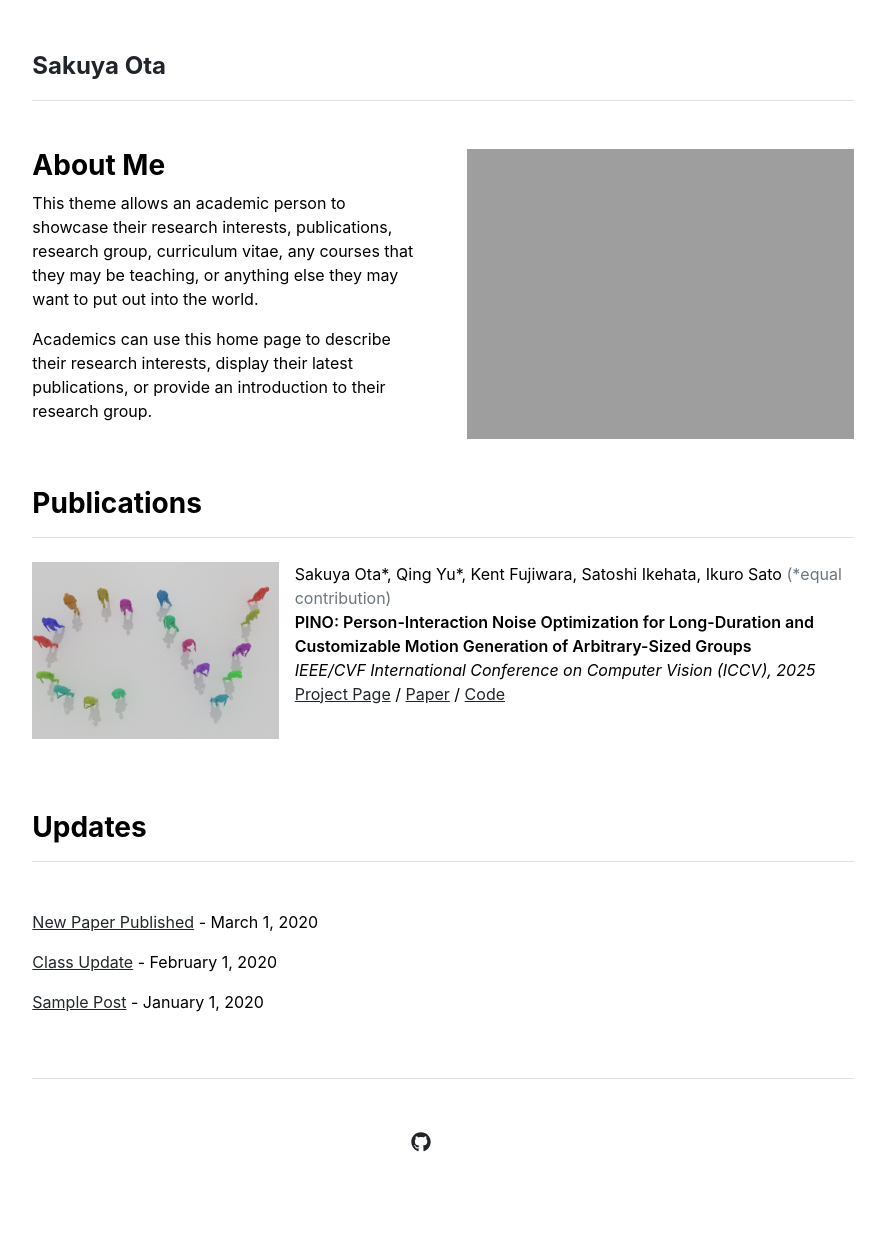
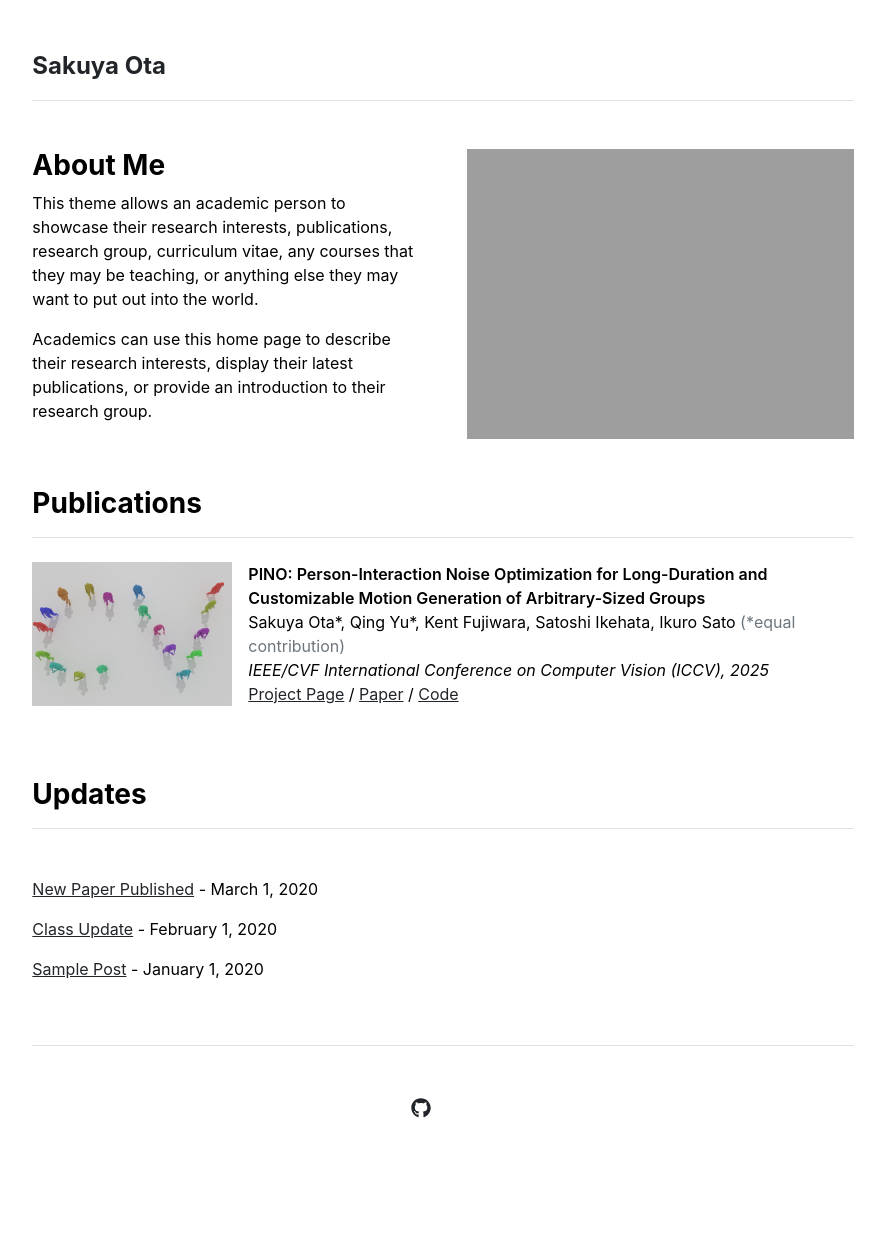
Before and after one commit to sinc865/sinc865.github.io, a Jekyll site: the page built from index.md, in a window 1280 px wide. Shown: the whole page, without its empty margins (197-1082 px from the left). Built offline with Jekyll 4.4.1, drawn with Linux system fonts in a browser that asks for light colours; after the commit the page ends 1220 px from its top, so only the background shows below that.

Commit message:
update publication-order

```diff
--- a/_includes/publications.html
+++ b/_includes/publications.html
@@ -19,9 +19,9 @@
         {% endif %}
 
         <div>
+          <strong>{{ p.title }}</strong><br>
           {{ p.authors }}
           {% if p.note %}<span class="text-muted">({{ p.note }})</span>{% endif %}<br>
-          <strong>{{ p.title }}</strong><br>
           <em>{{ p.venue }}, {{ p.year }}</em><br>
           {% if p.website %}<a href="{{ p.website }}">Project Page</a>{% endif %}
           {% if p.paper %}{% if p.website %} / {% endif %}<a href="{{ p.paper }}">Paper</a>{% endif %}
--- a/_sass/custom.scss
+++ b/_sass/custom.scss
@@ -14,8 +14,8 @@ body a {
 }
 
 .pub-thumb {
-  width: 250px;
-  max-width: 30%;
+  width: 200px;
+  max-width: 25%;
   height: auto;
   object-fit: contain;
   margin-right: .75rem;
--- a/_sass/layout-width.scss
+++ b/_sass/layout-width.scss
@@ -1,10 +1,10 @@
 /* ❶ 既存テーマの wrapper 幅を広げる */
 .wrapper {
-    max-width: 1000px !important; // ←お好みで 800~1000 くらい
+    max-width: 900px !important; // ←お好みで 800~1000 くらい
 }
 
 /* ❷ 画面幅が小さいときはフル幅に戻す（レスポンシブ） */
-@media (max-width: 1100px) {
+@media (max-width: 910px) {
     .wrapper {
         max-width: 100% !important;
     }
```
